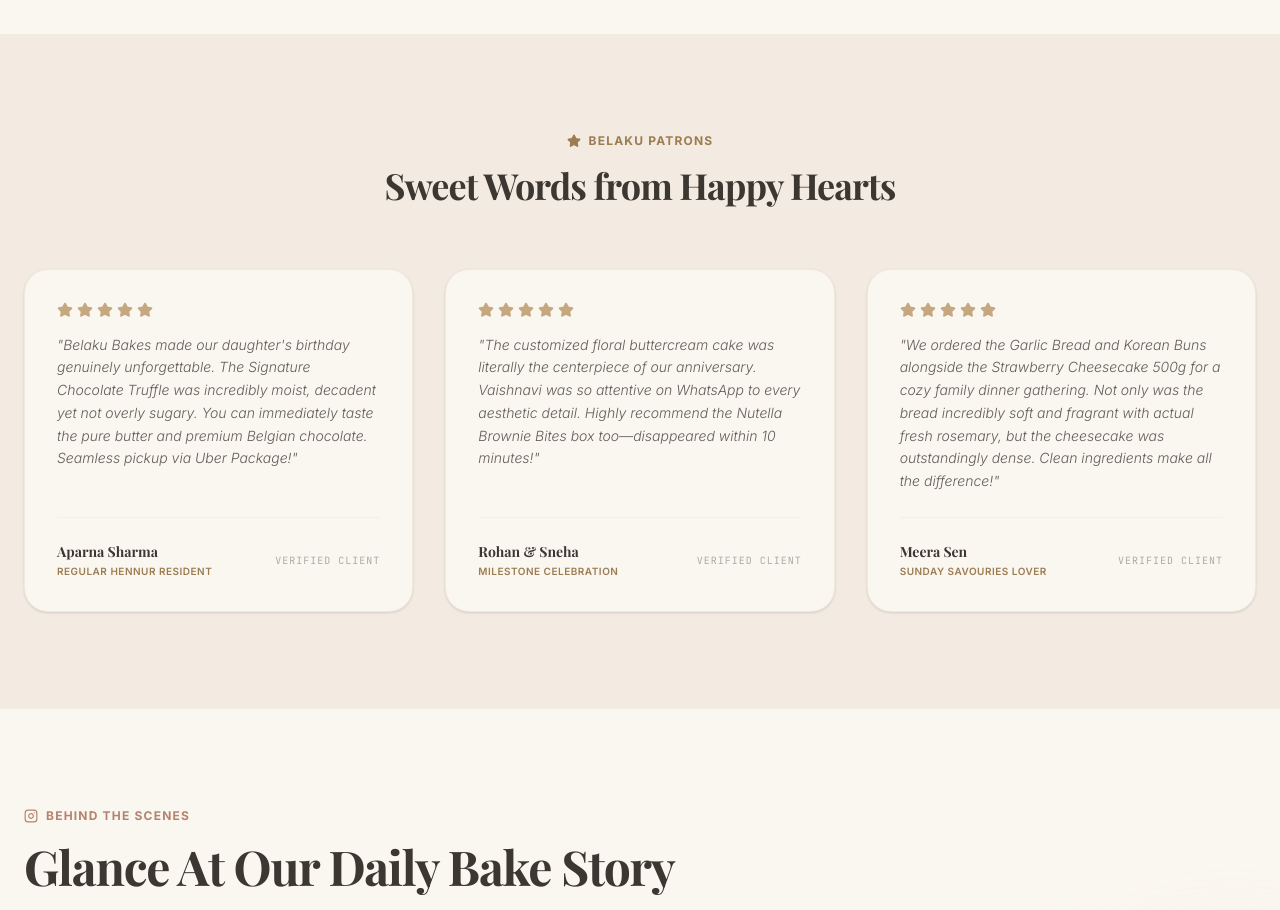
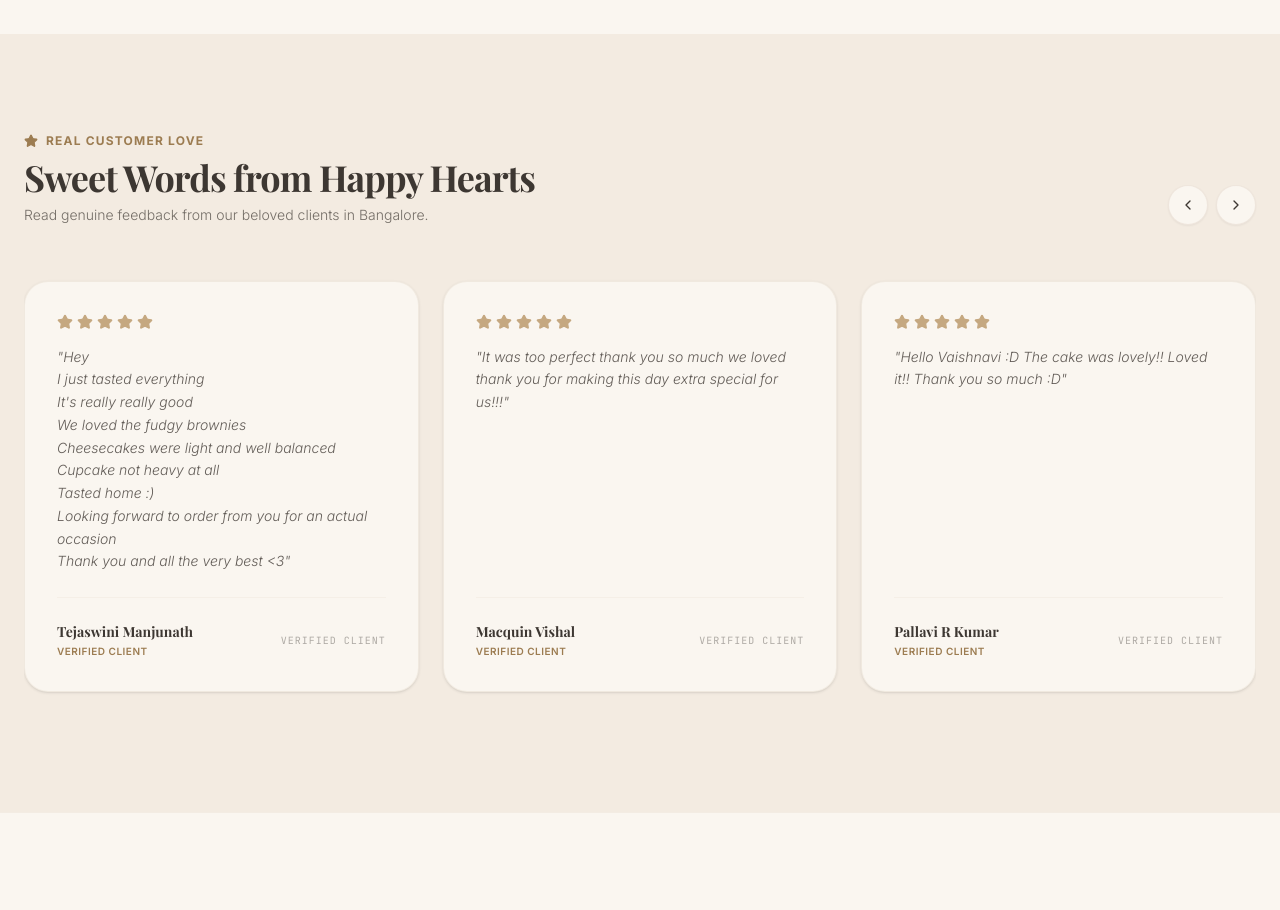
Before and after one commit to rdhtdata/Belaku-Bakes, a React (Vite) app: page / in a window 1280 px wide. Shown: the part 6300-7210 px from the top of the page. Built offline with nearby package versions, Linux system fonts and the light colour scheme; a web font is replaced by a local one.

Commit message:
feat: dynamic reviews from CSV with horizontal 3-card scrolling

```diff
--- a/src/App.tsx
+++ b/src/App.tsx
@@ -1,4 +1,4 @@
-import { useState, useEffect } from "react";
+import { useState, useEffect, useRef } from "react";
 import Navbar from "./components/Navbar";
 import Hero from "./components/Hero";
 import About from "./components/About";
@@ -8,13 +8,24 @@
 import InstagramShowcase from "./components/InstagramShowcase";
 import { MenuItem } from "./types";
 import { TESTIMONIALS, CONTACT_INFO, STORE_CHEF_STATEMENT } from "./data";
-import { Star, MessageSquare, MapPin, Instagram, Mail, ShieldAlert, Sparkles, Sliders, CheckCircle2, ChevronDown, Hand } from "lucide-react";
+import { Star, MessageSquare, MapPin, Instagram, Mail, ShieldAlert, Sparkles, Sliders, CheckCircle2, ChevronDown, ChevronLeft, ChevronRight, Hand } from "lucide-react";
 import { motion, AnimatePresence } from "motion/react";
 
 export default function App() {
   const [activeSection, setActiveSection] = useState("hero");
   const [selectedBakeFromMenu, setSelectedBakeFromMenu] = useState<MenuItem | null>(null);
   const [showWelcomeBanner, setShowWelcomeBanner] = useState(true);
+  const reviewsContainerRef = useRef<HTMLDivElement>(null);
+
+  const scrollReviews = (direction: "left" | "right") => {
+    if (reviewsContainerRef.current) {
+      const scrollAmount = reviewsContainerRef.current.clientWidth * 0.8;
+      reviewsContainerRef.current.scrollBy({
+        left: direction === "left" ? -scrollAmount : scrollAmount,
+        behavior: "smooth"
+      });
+    }
+  };
 
   // Smooth scroll helper
   const handleScrollToSection = (sectionId: string) => {
@@ -113,28 +124,57 @@
           onClearSelectedItem={handleClearSelectedItem}
         />
 
-        {/* 5. Pickup logistics guides */}
+        {/* 5. Pickup Guide / Map */}
         <PickupGuide />
 
-        {/* 6. Gourmet Testimonials review carousel */}
+        {/* 6. Customer Testimonials & Reviews */}
         <section className="py-24 bg-brand-linen relative overflow-hidden">
-          <div className="max-w-7xl mx-auto px-6 relative z-10 text-center">
+          <div className="max-w-7xl mx-auto px-6 relative z-10">
 
-            <div className="space-y-4 mb-16 max-w-2xl mx-auto">
+            <div className="flex flex-col sm:flex-row justify-between items-start sm:items-end mb-12 gap-4">
+              <div className="text-left space-y-2 max-w-2xl">
                 <span className="inline-flex items-center space-x-2 text-xs uppercase tracking-widest text-brand-caramel font-bold">
                   <Star className="w-3.5 h-3.5 text-brand-caramel fill-brand-caramel" />
-                <span>Belaku Patrons</span>
+                  <span>Real Customer Love</span>
                 </span>
                 <h2 className="font-serif text-3xl sm:text-4xl font-bold text-brand-espresso tracking-tight">
                   Sweet Words from Happy Hearts
                 </h2>
+                <p className="font-sans text-brand-espresso/70 text-xs sm:text-sm font-light">
+                  Read genuine feedback from our beloved clients in Bangalore.
+                </p>
               </div>
 
-            <div className="grid grid-cols-1 md:grid-cols-3 gap-8">
+              {/* Horizontal Scroll Navigation Controls */}
+              {TESTIMONIALS.length > 3 && (
+                <div className="flex items-center space-x-2 shrink-0">
+                  <button
+                    onClick={() => scrollReviews("left")}
+                    aria-label="Previous reviews"
+                    className="w-10 h-10 rounded-full bg-brand-cream border border-brand-stone/60 hover:bg-brand-espresso hover:text-brand-cream hover:border-brand-espresso flex items-center justify-center text-brand-espresso transition-colors shadow-xs cursor-pointer"
+                  >
+                    <ChevronLeft className="w-4 h-4" />
+                  </button>
+                  <button
+                    onClick={() => scrollReviews("right")}
+                    aria-label="Next reviews"
+                    className="w-10 h-10 rounded-full bg-brand-cream border border-brand-stone/60 hover:bg-brand-espresso hover:text-brand-cream hover:border-brand-espresso flex items-center justify-center text-brand-espresso transition-colors shadow-xs cursor-pointer"
+                  >
+                    <ChevronRight className="w-4 h-4" />
+                  </button>
+                </div>
+              )}
+            </div>
+
+            {/* Horizontal Scrolling Card Track: 3 cards visible at once on desktop */}
+            <div
+              ref={reviewsContainerRef}
+              className="flex gap-6 overflow-x-auto pb-6 pt-2 scrollbar-none snap-x snap-mandatory scroll-smooth"
+            >
               {TESTIMONIALS.map((test) => (
                 <div
                   key={test.id}
-                  className="bg-brand-cream p-8 rounded-3xl border border-brand-stone/50 shadow-sm flex flex-col justify-between text-left group hover:shadow-lg transition-shadow duration-300"
+                  className="w-full sm:w-[calc(50%-12px)] lg:w-[calc(33.333%-16px)] shrink-0 snap-start bg-brand-cream p-8 rounded-3xl border border-brand-stone/50 shadow-sm flex flex-col justify-between text-left group hover:shadow-lg transition-shadow duration-300 min-h-[220px]"
                 >
                   <div className="space-y-4">
                     {/* Stars bar */}
@@ -144,7 +184,7 @@
                       ))}
                     </div>
 
-                    <p className="text-xs sm:text-sm text-brand-espresso/80 italic font-light leading-relaxed">
+                    <p className="text-xs sm:text-sm text-brand-espresso/80 italic font-light leading-relaxed whitespace-pre-line">
                       "{test.text}"
                     </p>
                   </div>
--- a/src/data.ts
+++ b/src/data.ts
@@ -1,34 +1,11 @@
-import { Testimonial } from "./types";
 import { DYNAMIC_MENU_ITEMS, DYNAMIC_PRICE_CATALOG, DYNAMIC_BOOKLET_PAGES } from "./menuDataLoader";
+import { DYNAMIC_TESTIMONIALS } from "./reviewsLoader";
 
-// Dynamically exported menu items derived directly from the CSV
+// Dynamically exported datasets derived directly from CSV files
 export const MENU_ITEMS = DYNAMIC_MENU_ITEMS;
 export const PRICE_CATALOG = DYNAMIC_PRICE_CATALOG;
 export const BOOK_PAGES = DYNAMIC_BOOKLET_PAGES;
-
-export const TESTIMONIALS: Testimonial[] = [
-  {
-    id: "t-1",
-    name: "Aparna Sharma",
-    role: "Regular Hennur Resident",
-    text: "Belaku Bakes made our daughter's birthday genuinely unforgettable. The Signature Chocolate Truffle was incredibly moist, decadent yet not overly sugary. You can immediately taste the pure butter and premium Belgian chocolate. Seamless pickup via Uber Package!",
-    rating: 5
-  },
-  {
-    id: "t-2",
-    name: "Rohan & Sneha",
-    role: "Milestone Celebration",
-    text: "The customized floral buttercream cake was literally the centerpiece of our anniversary. Vaishnavi was so attentive on WhatsApp to every aesthetic detail. Highly recommend the Nutella Brownie Bites box too—disappeared within 10 minutes!",
-    rating: 5
-  },
-  {
-    id: "t-3",
-    name: "Meera Sen",
-    role: "Sunday Savouries Lover",
-    text: "We ordered the Garlic Bread and Korean Buns alongside the Strawberry Cheesecake 500g for a cozy family dinner gathering. Not only was the bread incredibly soft and fragrant with actual fresh rosemary, but the cheesecake was outstandingly dense. Clean ingredients make all the difference!",
-    rating: 5
-  }
-];
+export const TESTIMONIALS = DYNAMIC_TESTIMONIALS;
 
 export const STORE_CHEF_STATEMENT = {
   brandName: "Belaku Bakes",
--- /dev/null
+++ b/src/reviewsLoader.ts
@@ -0,0 +1,73 @@
+import rawReviewsCsv from "../data/reviews.csv?raw";
+import { Testimonial } from "./types";
+
+export function parseReviewsCsv(csvText: string): Testimonial[] {
+  const reviews: Testimonial[] = [];
+
+  // Parse CSV respecting multi-line strings enclosed in double quotes
+  let inQuotes = false;
+  let currentField = "";
+  let currentRow: string[] = [];
+  const rows: string[][] = [];
+
+  for (let i = 0; i < csvText.length; i++) {
+    const char = csvText[i];
+    const nextChar = csvText[i + 1];
+
+    if (char === '"') {
+      if (inQuotes && nextChar === '"') {
+        currentField += '"';
+        i++; // skip escaped quote
+      } else {
+        inQuotes = !inQuotes;
+      }
+    } else if (char === ',' && !inQuotes) {
+      currentRow.push(currentField.trim());
+      currentField = "";
+    } else if ((char === '\r' || char === '\n') && !inQuotes) {
+      if (char === '\r' && nextChar === '\n') {
+        i++;
+      }
+      currentRow.push(currentField.trim());
+      currentField = "";
+      if (currentRow.length > 0 && currentRow.some((field) => field.length > 0)) {
+        rows.push(currentRow);
+      }
+      currentRow = [];
+    } else {
+      currentField += char;
+    }
+  }
+
+  if (currentField.length > 0 || currentRow.length > 0) {
+    currentRow.push(currentField.trim());
+    if (currentRow.some((field) => field.length > 0)) {
+      rows.push(currentRow);
+    }
+  }
+
+  // Filter out header row if present
+  const dataRows = rows.filter((r, idx) => {
+    if (idx === 0 && r[0]?.toLowerCase().includes("reviewer")) return false;
+    return r.length >= 2 && r[0] && r[1];
+  });
+
+  dataRows.forEach((r, idx) => {
+    const name = r[0].trim();
+    const text = r[1].trim();
+    reviews.push({
+      id: `review-${idx + 1}`,
+      name,
+      role: "Verified Client",
+      text,
+      rating: 5
+    });
+  });
+
+  // Sort by length of review descending (longer reviews first)
+  reviews.sort((a, b) => b.text.length - a.text.length);
+
+  return reviews;
+}
+
+export const DYNAMIC_TESTIMONIALS = parseReviewsCsv(rawReviewsCsv);
```
Also changed, not shown: data/reviews.csv (added). Lines whose indentation alone changed are shown as unchanged.
